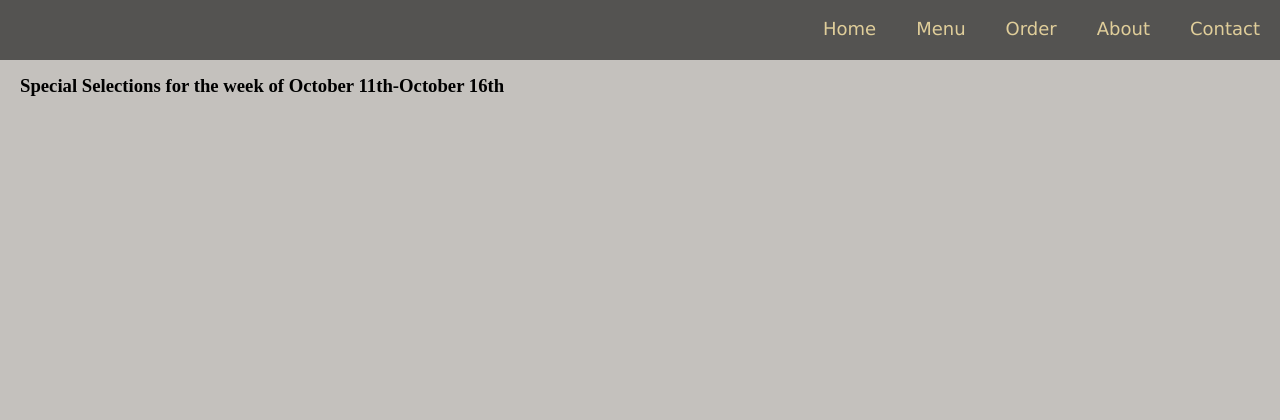
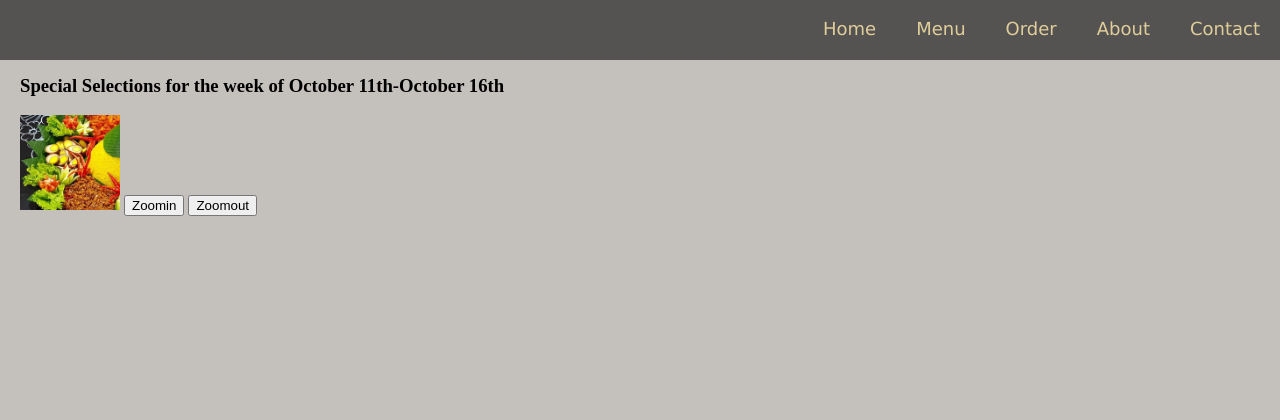
Before and after one commit to Mattmont415/DjangoIndo, a Django app: page /menu in a window 1280 px wide. Shown: the top 420 px of the page. Run offline with Django 3.2, Linux system fonts and the light colour scheme.

Commit message:
Add styles and pictures to the website

```diff
--- /dev/null
+++ b/main/static/main/javascript.js
@@ -0,0 +1,12 @@
+
+function zoomin() {
+  var GFG = document.getElementById("image1");
+  var currWidth = GFG.clientHeightWidth;
+  GFG.style.width = (currWidth + 100) + "px";
+}
+
+function zoomout() {
+  var GFG = document.getElementById("image1");
+  var currWidth = GFG.clientWidth;
+  GFG.style.width = (currWidth - 100) + "px";
+}
--- a/main/static/main/styles.css
+++ b/main/static/main/styles.css
@@ -178,6 +178,13 @@ label, input {
 
 
 
+/* Menu Page  */
+#item1 {
+  float: left;
+}
+
+
+
 
 /* Footer bar  */
 #foot {
--- a/main/templates/main/layout.html
+++ b/main/templates/main/layout.html
@@ -7,6 +7,8 @@
     <title>LA Indonesian</title>
     <link rel="stylesheet" href="{% static 'main/styles.css' %}">
     <meta name="viewport" content="width=device-width; initial-scale=1.0">
+    <script src="{% static 'main/javascript.js' %}"></script>
+    <script src="https://code.jquery.com/jquery-1.12.4.min.js"></script>
   </head>
 
   <body>
--- a/main/templates/main/menu.html
+++ b/main/templates/main/menu.html
@@ -13,6 +13,13 @@
     <!-- Special items at the top -->
     <div id="item1">
       <!-- Put image on left side, then put text next to it -->
+      <img id="image1" src="{% static 'main/sampzoom.jpg' %}" width="100px">
+      <button type="button" onclick="zoomin()">
+        Zoomin
+      </button>
+      <button type="button" onclick="zoomout()">
+        Zoomout
+      </button>
     </div>
 
     <div id="item2">
```
